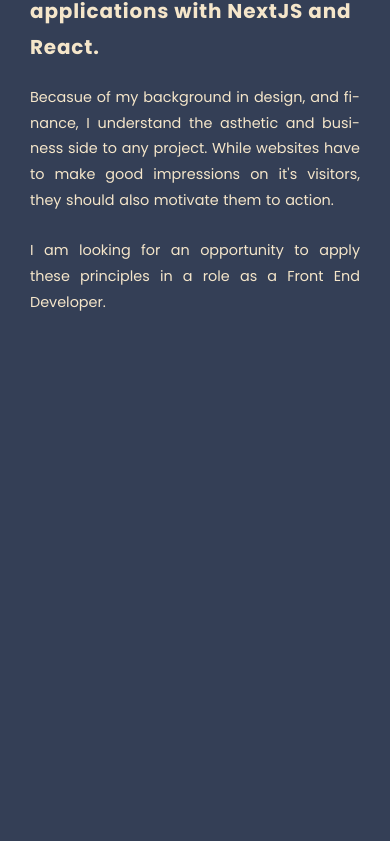
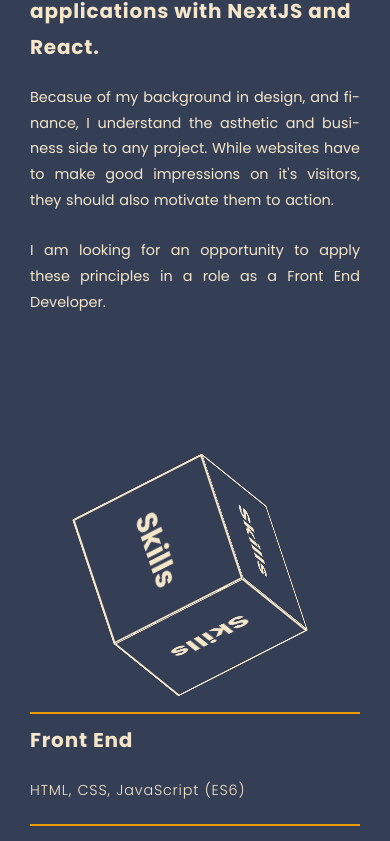
Before and after one commit to ChristianWare/Portland, a Next.js app: page / in a window 390 px wide. Shown: the part 1156-1997 px from the top of the page. Before the commit the page ends 1656 px from the top, so only its background shows below. Built offline with nearby package versions, Linux system fonts and the light colour scheme.

Commit message:
Skills Section Padding Fixes

```diff
--- a/pages/index.js
+++ b/pages/index.js
@@ -31,8 +31,8 @@ export default function Home() {
         <Time />
         <Hero />
         <About />
-        {/* <Skills />
-        <Projects />
+        <Skills />
+        {/* <Projects />
         <Contact />
         <Footer /> */}
       </div>
--- /dev/null
+++ b/src/components/Cubes/SkillsCube.js
@@ -0,0 +1,18 @@
+import styles from "../../../styles/SkillsCube.module.css";
+
+function SkillsCube({ children }) {
+  return (
+    <div className={styles.box}>
+      <div className={styles.cube}>
+        <div className={styles.front}>{children}</div>
+        <div className={styles.back}>{children}</div>
+        <div className={styles.right}>{children}</div>
+        <div className={styles.top}>{children}</div>
+        <div className={styles.left}>{children}</div>
+        <div className={styles.bottom}>{children}</div>
+      </div>
+    </div>
+  );
+}
+
+export default SkillsCube;
--- a/src/components/Skills.js
+++ b/src/components/Skills.js
@@ -1,5 +1,5 @@
 import styles from "../../styles/Skills.module.css";
-import Cube from "../components/Cubes/Cube";
+import SkillsCube from "../components/Cubes/SkillsCube";
 
 function Skills() {
   return (
@@ -38,9 +38,9 @@ function Skills() {
       </div>
       <div className={styles.sRight}>
         <div id='skills' className={styles.cubeContainer}>
-          <Cube>Skills</Cube>
-          <Cube>Skills</Cube>
-          <Cube>Skills</Cube>
+          <SkillsCube>Skills</SkillsCube>
+          <SkillsCube>Skills</SkillsCube>
+          <SkillsCube>Skills</SkillsCube>
         </div>
       </div>
     </section>
--- a/styles/Skills.module.css
+++ b/styles/Skills.module.css
@@ -1,28 +1,23 @@
 .sContainer {
-    max-height: 85vh;
     display: flex;
     justify-content: space-between;
     background-color: transparent;
-    margin-top: 200px;
-    margin-bottom: 150px;
-
+    padding-bottom: 20rem;
 }
 
 .sRight {
     flex: 1;
+    background-color: transparent;
     display: flex;
-    align-items: center;
+    align-items: flex-start;
     justify-content: center;
-    position: relative;
-    right: 100px;
-    background-color: transparent;
 }
 
 .cubeContainer {
-    margin-top: -200px;
-    margin-right: 50px;
     background-color: transparent;
+    padding-right: 20rem;
 }
+
 
 .sLeft {
     flex: 1;
@@ -44,68 +39,32 @@
     word-spacing: .1rem;
 }
 
-
 @media screen and (max-width: 768px) {
     .sContainer {
+        display: flex;
         flex-direction: column-reverse;
-        margin-top: 500px;
     }
 
     .sLeft {
-        margin-top: 250px;
-    }
-
-    .sRight {
-        margin-right: 550px;
-        margin-top: 00px;
+        margin-top: 10rem;
     }
 
     .cubeContainer {
-          display: flex;
-          margin-right: auto;
-          margin-left: auto;
-          width: 15%;
-    }
-
-}
-
-
-/* @media screen and (max-height: 823px),
-screen and (max-width: 500px) {
-    .sContainer {
-        margin-top: 600px;
-    }
-
-     .sRight {
-         position: relative;
-         left: 70px;
-         top: 40px;
-     }
-
-     .sSub, .aDescription {
-         text-align: left;
-     }
-} */
-
-@media screen and (max-width: 767px) {
-    .sContainer {
-        margin-top: 500px;
-    }
-
-    .cubeContainer {
-        margin-left: 75px;
-    }
-
-    .sRight {
-        position: relative;
-        left: 20px;
-        top: 80px
+        display: flex;
+        align-items: center;
+        justify-content: center;
+        margin-bottom: 10rem;
     }
 }
 
-
-@media screen and (min-width: 501px) and (max-width:767px) {
+@media screen and (max-width: 580px) {
     .cubeContainer {
-        margin-right: 350px;
+        padding-bottom: 5rem;
     }
 }
+
+@media screen and (max-width: 480px) {
+    .cubeContainer {
+        padding-bottom: 4rem;
+    }
+}
--- /dev/null
+++ b/styles/SkillsCube.module.css
@@ -0,0 +1,158 @@
+.box {
+    position: relative;
+    cursor: pointer;
+    padding: 95px;
+    background-color: transparent;
+}
+
+.cube {
+    position: absolute;
+    width: 200px;
+    height: 200px;
+    transform-style: preserve-3d;
+    animation: rotateCube 10s infinite;
+    user-select: none;
+    background-color: transparent;
+}
+
+.cube div {
+    position: absolute;
+    width: 200px;
+    height: 200px;
+    display: block;
+    border: none;
+    font-size: 4rem;
+    font-weight: 700;
+    text-align: center;
+    line-height: 200px;
+}
+
+@keyframes rotateCube {
+    0% {
+        transform: rotateX(0deg) rotateY(360deg) rotateZ(90deg);
+    }
+
+    25% {
+        transform: rotateX(90deg) rotateY(270deg) rotateZ(180deg);
+    }
+
+    50% {
+        transform: rotateX(180deg) rotateY(180deg) rotateZ(0deg);
+    }
+
+    75% {
+        transform: rotateX(270deg) rotateY(90deg) rotateZ(360deg);
+    }
+
+    100% {
+        transform: rotateX(360deg) rotateY(0deg) rotateZ(270deg);
+    }
+}
+
+.cube .front {
+    background-color: var(--dark);
+    border: 2px solid var(--light);
+    transform: rotateY(0deg) translateZ(100px);
+}
+
+.cube .front:hover {
+    background-color: var(--accent2);
+}
+
+.cube .back {
+    background-color: var(--dark);
+    border: 2px solid var(--light);
+    transform: rotateX(180deg) translateZ(100px);
+}
+
+.cube .back:hover {
+    background-color: var(--accent2);
+}
+
+.cube .right {
+    background-color: var(--dark);
+    border: 2px solid var(--light);
+    transform: rotateY(90deg) translateZ(100px);
+}
+
+.cube .right:hover {
+    background-color: var(--accent3);
+}
+
+.cube .left {
+    background-color: var(--dark);
+    border: 2px solid var(--light);
+    transform: rotateY(-90deg) translateZ(100px);
+}
+
+.cube .left:hover {
+    background-color: var(--accent4);
+}
+
+.cube .top {
+    background-color: var(--dark);
+    border: 2px solid var(--light);
+    transform: rotateX(90deg) translateZ(100px);
+}
+
+.cube .top:hover {
+    background-color: var(--accent5);
+}
+
+.cube .bottom {
+    background-color: var(--dark);
+    border: 2px solid var(--light);
+    transform: rotateX(-90deg) translateZ(100px);
+}
+
+.cube .bottom:hover {
+    background-color: var(--accent6);
+}
+
+@media screen and (max-width: 650px) {
+    .box {
+        padding: 75px;
+    }
+}
+
+@media screen and (max-width: 580px) {
+    .box {
+        padding: 0px;
+    }
+
+    .cube {
+        width: 150px;
+        height: 150px;
+    }
+
+    .cube div {
+        width: 150px;
+        height: 150px;
+        line-height: 150px;
+    }
+
+    .cube .front {
+        transform: rotateY(0deg) translateZ(75px);
+    }
+
+    .cube .back {
+        transform: rotateX(180deg) translateZ(75px);
+    }
+
+    .cube .right {
+        transform: rotateY(90deg) translateZ(75px);
+    }
+
+
+    .cube .left {
+        transform: rotateY(-90deg) translateZ(75px);
+    }
+
+    .cube .top {
+        transform: rotateX(90deg) translateZ(75px);
+    }
+
+    .cube .bottom {
+        transform: rotateX(-90deg) translateZ(75px);
+    }
+}
```
